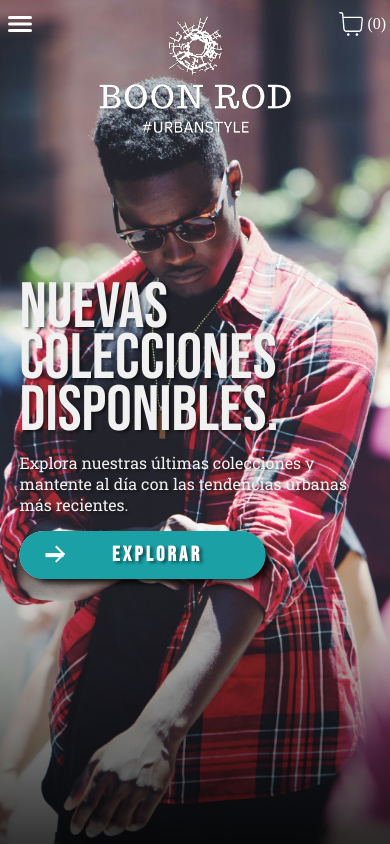
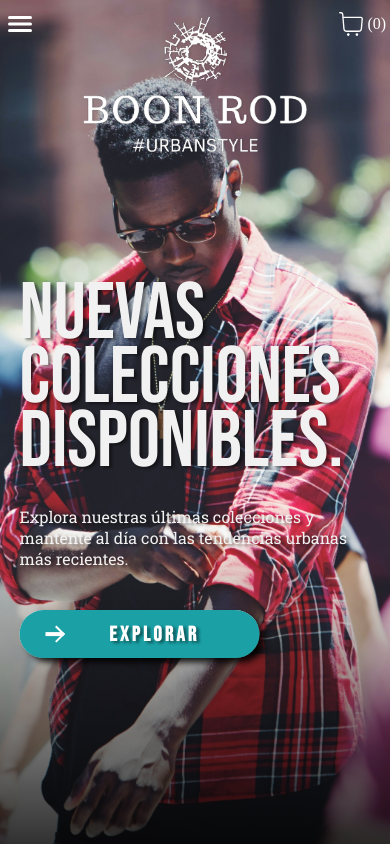
Before and after one commit to Juannmanuel/BoonRod, a React (Vite) app: page / in a window 390 px wide. Built offline with nearby package versions, Linux system fonts and the light colour scheme; a web font is replaced by a local one.

Commit message:
Covers ok

```diff
--- a/src/components/Covers/Covers.module.css
+++ b/src/components/Covers/Covers.module.css
@@ -1,11 +1,10 @@
-@import url('https://fonts.googleapis.com/css2?family=Bebas+Neue&display=swap');
-@import url('https://fonts.googleapis.com/css2?family=Bebas+Neue&family=Roboto+Slab:wght@100..900&display=swap');
+@import url("https://fonts.googleapis.com/css2?family=Bebas+Neue&display=swap");
+@import url("https://fonts.googleapis.com/css2?family=Bebas+Neue&family=Roboto+Slab:wght@100..900&display=swap");
 .categories_main {
   width: 100vw;
   height: 100vh;
   position: relative;
 }
-
 
 .container_cover {
   width: 90%;
@@ -23,21 +22,18 @@
   align-items: start;
   pointer-events: none;
   gap: 1rem;
-
-
 }
 
 .container_cover h2 {
   margin: 0;
   padding: 0;
-  line-height: .8;
+  line-height: 0.8;
   font-family: "Bebas Neue", sans-serif;
   font-weight: 400;
   font-style: normal;
   color: rgb(241, 241, 241);
   font-size: 4rem;
-  text-shadow: 3px 2px 3px rgba(0,0,0,0.46);
-
+  text-shadow: 3px 2px 3px rgba(0, 0, 0, 0.46);
 }
 
 .container_cover p {
@@ -46,101 +42,88 @@
   color: rgb(241, 241, 241);
   font-size: 1rem;
   font-family: "Roboto Slab", serif;
-  text-shadow: 3px 2px 3px rgba(0,0,0,0.46);
+  text-shadow: 3px 2px 3px rgba(0, 0, 0, 0.46);
   font-weight: 400;
-
+  min-height: 5rem;
 }
-.containerButton{
+.containerButton {
   width: 70%;
   display: flex;
   flex-flow: column nowrap;
   justify-content: center;
 }
-/* @media (max-width: 1920px) {
+@media (max-width: 2560px) {
   .container_cover {
-    height: 65vh;
-    width: 95%;
-    margin-bottom: 1em;
-    gap: 1em;
+    gap: 2rem;
+
   }
   .container_cover h2 {
-    font-size: 12rem;
+    font-size: 10rem;
+
   }
   .container_cover p {
     font-size: 2rem;
-    max-width: 30em;
+    max-width: 60%;
+
+  }
+  .containerButton {
+    height: 2rem;
+    width: 25rem;
+
   }
 }
 
 @media (max-width: 1440px) {
   .container_cover {
-    height: 55vh;
-    margin-bottom: 3rem;
-    gap: 1.5em;
+    gap: 2rem;
   }
   .container_cover h2 {
-    font-size: 7rem;
+    font-size: 8.5rem;
+  }
+  .container_cover p {
+    font-size: 2rem;
+    max-width: none;
+  }
+  .containerButton {
+    height: 2rem;
+    width: 25rem;
   }
 }
 
 @media (max-width: 1024px) {
   .container_cover {
-    height: 50vh;
-    margin-bottom: 10em;
-    gap: 2em;
+    gap: 2rem;
   }
   .container_cover h2 {
-    font-size: 8rem;
+    font-size: 6.5rem;
   }
   .container_cover p {
-    font-size: 1.8rem;
-    max-width: 35rem;
+    font-size: 1.5rem;
+  }
+  .containerButton {
+    height: 2rem;
+    width: 20rem;
   }
 }
 
 @media (max-width: 768px) {
-  .container_cover {
-    height: 60vh;
-    margin-bottom: 4em;
-    gap: 1.5em;
-  }
   .container_cover h2 {
-    font-size: 7rem;
-  }
-  .container_cover p {
-    font-size: 1.6rem;
-  }
-  .containerButton {
-    height: 2.5rem;
-    width: 20rem;
-    font-size: 1rem;
-  }
-}
-@media (max-width: 450px) {
-  .container_cover {
-    gap: 1.5em;
-    width: 90%;
-    min-height: 40%;
-    height: auto;
-    margin-left: -.5rem;
-    position: absolute;
-    top: 50%;
-    left: 50%;
-    transform: translate(-50%, -60%);
-
-  }
-  .container_cover h2 {
-    font-size: 5rem;
-    max-width: 95%;
-    letter-spacing: .1rem;
-    line-height: .8;
+    font-size: 5.5rem;
   }
   .container_cover p {
     font-size: 1.2rem;
   }
   .containerButton {
-    height: 2.5rem;
+    height: 2rem;
     width: 15rem;
     font-size: 1rem;
   }
-} */
+}
+@media (max-width: 450px) {
+  .container_cover h2 {
+    font-size: 5rem;
+  }
+  .container_cover p {
+    font-size: 1rem;
+  }
+}
--- a/src/components/Navbar/Navbar.module.css
+++ b/src/components/Navbar/Navbar.module.css
@@ -15,14 +15,16 @@
   justify-content: space-between;
   align-items: center;
 
+
 }
 .image_and_categories_container {
-  height: 30vh;
+  height: 25vh;
   width: 80%;
   position: absolute;
   top: 0;
   left: 50%;
   transform: translate(-50%);
+
 
 }
 .menu_button {
@@ -58,7 +60,7 @@
 }
 .image {
   width: auto;
-  max-width: 12rem;
+  max-width: 14rem;
   height: auto;
   position: absolute;
   left: 50%;
--- a/src/components/Widges/AnimatedTitle/AnimatedTitle.module.css
+++ b/src/components/Widges/AnimatedTitle/AnimatedTitle.module.css
@@ -105,6 +105,9 @@
   .learnMore .buttonText {
     font-size: 2rem;
   }
+  .learnMore .circle {
+    height: 3.5rem;
+  }
 }
 @media (max-width: 480px) {
   .learnMore .buttonText {
```
